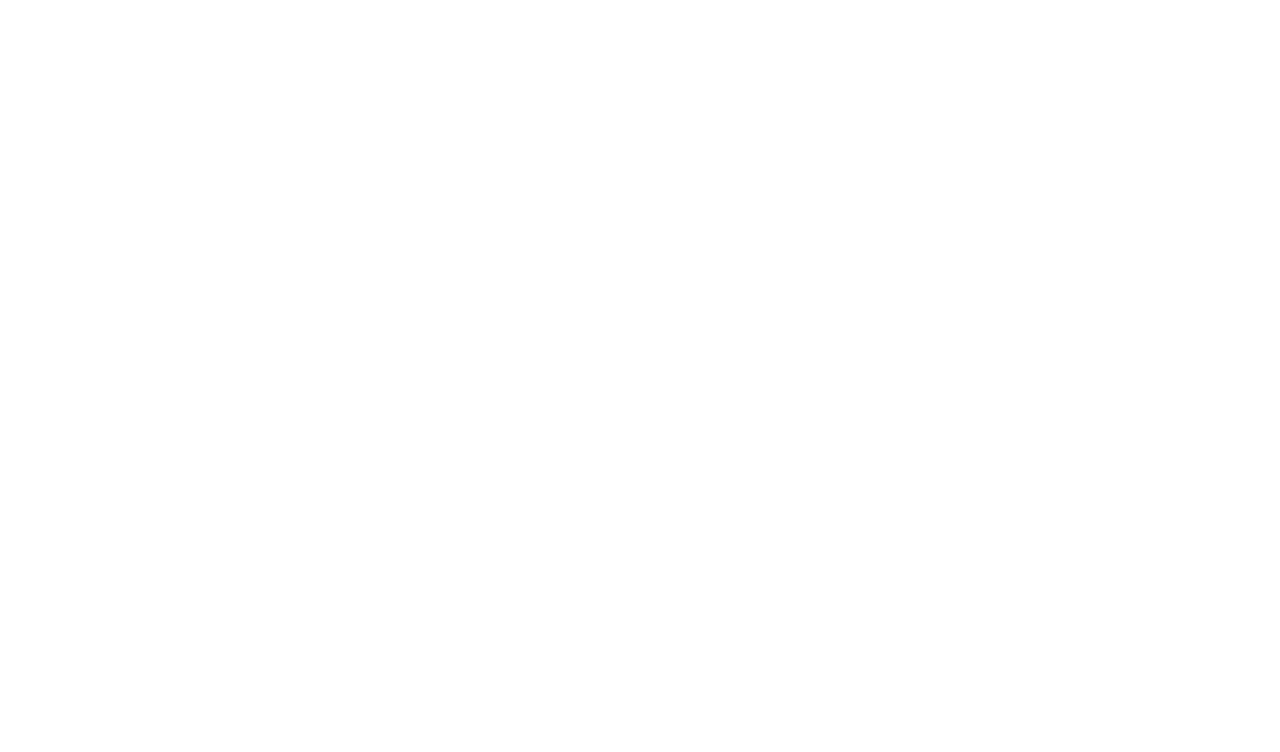
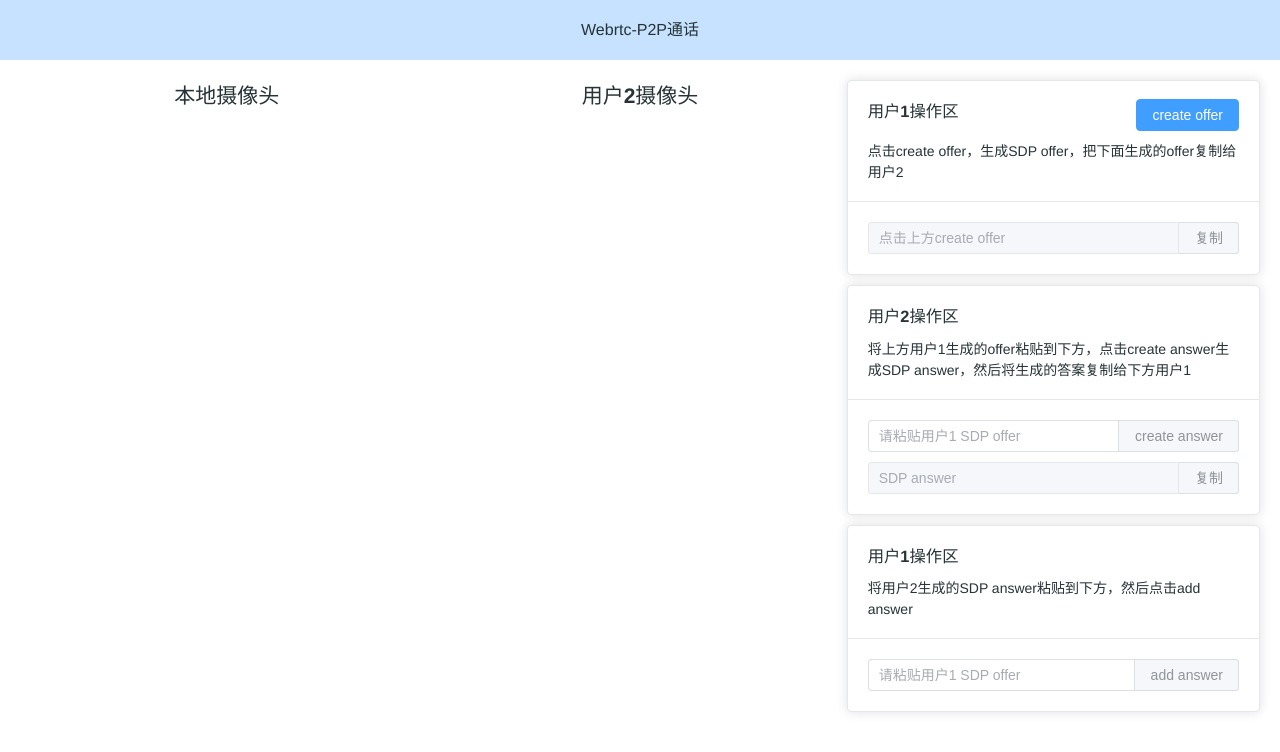
Before and after one commit to wangyingjie123/tesla-3dmodel, a Vue app: page /webrtc-p2p in a window 1280 px wide. Before the commit this address had no page. Shown: the top 752 px of the page. Built offline with nearby package versions, Linux system fonts and the light colour scheme; no server answers.

Commit message:
feat: webrtc远程通话

```diff
--- a/package.json
+++ b/package.json
@@ -15,7 +15,8 @@
     "element-plus": "^2.2.22",
     "three": "^0.146.0",
     "vue": "^3.2.41",
-    "vue-router": "^4.1.6"
+    "vue-router": "^4.1.6",
+    "webrtc-adapter": "^8.2.0"
   },
   "devDependencies": {
     "@types/node": "^18.11.8",
--- /dev/null
+++ b/src/pages/webrtc-p2p/index.vue
@@ -0,0 +1,136 @@
+<template>
+  <el-container>
+    <el-header class="p2p-header">Webrtc-P2P通话</el-header>
+    <el-main>
+      <el-row>
+        <el-col :span="16">
+          <el-row>
+            <!-- 给自己本地的视频播放设置静音，防止产生回音 -->
+            <el-col :span="12" class="p2p-video">
+              <h2 class="p2p-subtitle margin-bottom-10">本地摄像头</h2>
+              <video class="p2p-video__dom" ref="localRef" autoplay playsinline muted></video>
+            </el-col>
+            <el-col :span="12" class="p2p-video">
+              <h2 class="p2p-subtitle margin-bottom-10">用户2摄像头</h2>
+              <video class="p2p-video__dom" ref="remoteRef" autoplay playsinline></video>
+            </el-col>
+          </el-row>
+        </el-col>
+        <el-col :span="8">
+          <OfferForm
+            :localOffer="localOffer"
+            :remoteAnswer="remoteAnswer"
+            @createOffer="createOffer"
+            @createAnswer="createAnswer"
+            @addAnswer="addAnswer"
+          ></OfferForm>
+        </el-col>
+      </el-row>
+    </el-main>
+  </el-container>
+</template>
+<script setup lang="ts">
+import 'webrtc-adapter';
+import { ref, onMounted } from 'vue';
+import OfferForm from './offer-form.vue';
+const localRef = ref<HTMLVideoElement>();
+const remoteRef = ref<HTMLVideoElement>();
+// 创建本地/远程 SDP 描述, 用于描述本地/远程的媒体流
+const localOffer = ref('');
+const remoteAnswer = ref('');
+const pc = new RTCPeerConnection();
+// 初始化
+const init = async () => {
+  // 获取本地端视频标签
+  const localVideo = localRef.value!;
+  // 获取远程端视频标签
+  const remoteVideo = remoteRef.value!;
+  // 采集本地媒体流
+  const localStream = await navigator.mediaDevices.getUserMedia({
+    video: true,
+    audio: true,
+  });
+  // 设置本地视频流
+  localVideo.srcObject = localStream;
+  // 不推荐使用：已经过时的方法 [addStream API](https://developer.mozilla.org/en-US/docs/Web/API/RTCPeerConnection/addStream)
+  // pc.addStream(localStream);
+  // 添加本地媒体流的轨道都添加到 RTCPeerConnection 中
+  localStream.getTracks().forEach((track) => {
+    pc.addTrack(track, localStream);
+  });
+  // 监听远程流，方法一：
+  pc.ontrack = (event) => {
+    remoteVideo.srcObject = event.streams[0];
+  };
+  // 方法二：你也可以使用 addStream API，来更加详细的控制流的添加
+  // const remoteStream: MediaStream = new MediaStream()
+  // pc.ontrack = (event) => {
+  //   event.streams[0].getTracks().forEach((track) => {
+  //     remoteStream.addTrack(track)
+  //   })
+  //   // 设置远程视频流
+  //   remoteVideo.srcObject = remoteStream
+  // }
+};
+const createOffer = async () => {
+  // 创建 offer
+  const offer = await pc.createOffer();
+  // 设置本地描述
+  await pc.setLocalDescription(offer);
+  // await pc.setLocalDescription()
+  // 到这里，我们本地的 offer 就创建好了，一般在这里通过信令服务器发送 offerSdp 给远端
+  // 监听 RTCPeerConnection 的 onicecandidate 事件，当 ICE 服务器返回一个新的候选地址时，就会触发该事件
+  pc.onicecandidate = async (event) => {
+    if (!event.candidate) {
+      return;
+    }
+    localOffer.value = JSON.stringify(pc.localDescription);
+  };
+};
+const createAnswer = async (localOffer: string) => {
+  if (!localOffer) return;
+  // 解析字符串
+  const offer = JSON.parse(localOffer);
+  pc.onicecandidate = async (event) => {
+    // Event that fires off when a new answer ICE candidate is created
+    if (event.candidate) {
+      const answer = JSON.stringify(pc.localDescription);
+      remoteAnswer.value = answer;
+    }
+  };
+  await pc.setRemoteDescription(offer);
+  const answer = await pc.createAnswer();
+  await pc.setLocalDescription(answer);
+};
+// 添加 answer(应答)
+const addAnswer = async (remoteAnswer: string) => {
+  if (!remoteAnswer) return;
+  const answer = JSON.parse(remoteAnswer);
+  if (!pc.currentRemoteDescription) {
+    pc.setRemoteDescription(answer);
+  }
+};
+onMounted(() => {
+  init();
+});
+</script>
+<style scoped lang="scss">
+.p2p {
+  &-header {
+    background-color: var(--el-color-primary-light-7);
+    color: var(--el-text-color-primary);
+    text-align: center;
+    font-size: var(--el-font-size-medium);
+    line-height: var(--el-header-height);
+  }
+  &-subtitle {
+    text-align: center;
+  }
+  &-video {
+    text-align: center;
+    &__dom {
+      width: 480px;
+    }
+  }
+}
+</style>
--- /dev/null
+++ b/src/pages/webrtc-p2p/offer-form.vue
@@ -0,0 +1,80 @@
+<template>
+  <el-card shadow="always">
+    <template #header>
+      <div class="card-header">
+        <div class="card-header__title">
+          <h3>用户1操作区</h3>
+          <el-button type="primary" @click="emit('createOffer')">create offer</el-button>
+        </div>
+        <p class="margin-top-10">点击create offer，生成SDP offer，把下面生成的offer复制给用户2</p>
+      </div>
+    </template>
+    <el-input :value="localOffer" disabled placeholder="点击上方create offer" class="input-with-select">
+      <template #append>
+        <el-button @click="copyOffer(localOffer)" :disabled="!localOffer">复制</el-button>
+      </template>
+    </el-input>
+  </el-card>
+  <el-card shadow="always" class="margin-top-10">
+    <template #header>
+      <div class="card-header">
+        <div class="card-header__title">
+          <h3>用户2操作区</h3>
+        </div>
+        <p class="margin-top-10">
+          将上方用户1生成的offer粘贴到下方，点击create answer生成SDP answer，然后将生成的答案复制给下方用户1
+        </p>
+      </div>
+    </template>
+    <el-input placeholder="请粘贴用户1 SDP offer" v-model="sdpOffer" clearable class="input-with-select">
+      <template #append>
+        <el-button :disabled="!sdpOffer" @click="emit('createAnswer', sdpOffer)">create answer</el-button>
+      </template>
+    </el-input>
+    <el-input placeholder="SDP answer" :value="remoteAnswer" disabled class="margin-top-10">
+      <template #append>
+        <el-button @click="copyOffer(remoteAnswer)" :disabled="!remoteAnswer">复制</el-button>
+      </template>
+    </el-input>
+  </el-card>
+  <el-card shadow="always" class="margin-top-10">
+    <template #header>
+      <div class="card-header">
+        <div class="card-header__title">
+          <h3>用户1操作区</h3>
+        </div>
+        <p class="margin-top-10">将用户2生成的SDP answer粘贴到下方，然后点击add answer</p>
+      </div>
+    </template>
+    <el-input placeholder="请粘贴用户1 SDP offer" v-model="remoteAnswerCopy" clearable class="input-with-select">
+      <template #append>
+        <el-button @click="emit('addAnswer', remoteAnswerCopy)" :disabled="!remoteAnswerCopy">add answer</el-button>
+      </template>
+    </el-input>
+  </el-card>
+</template>
+<script setup lang="ts">
+import { copy } from '@/utils/copy';
+import { ref } from 'vue';
+const sdpOffer = ref('');
+const remoteAnswerCopy = ref('');
+defineProps<{ localOffer: string; remoteAnswer: string }>();
+const emit = defineEmits<{
+  (e: 'createOffer'): void;
+  (e: 'createAnswer', localOffer: string): void;
+  (e: 'addAnswer', remoteAnswer: string): void;
+}>();
+const copyOffer = (value: string) => {
+  copy(value);
+};
+</script>
+<style scoped lang="scss">
+.card {
+  &-header {
+    &__title {
+      display: flex;
+      justify-content: space-between;
+    }
+  }
+}
+</style>
--- a/src/routes/index.ts
+++ b/src/routes/index.ts
@@ -3,6 +3,7 @@ import Home from '@/pages/home/index.vue';
 const routes = [
   { path: '/', component: Home },
   { path: '/webrtc', component: () => import('@/pages/webrtc/index.vue') },
+  { path: '/webrtc-p2p', component: () => import('@/pages/webrtc-p2p/index.vue') },
   { path: '/three', component: () => import('@/pages/three/index.vue') },
 ];
 
--- /dev/null
+++ b/src/utils/copy.ts
@@ -0,0 +1,9 @@
+import { ElMessage } from 'element-plus';
+export const copy = async (text: string) => {
+  try {
+    await navigator.clipboard.writeText(text);
+    ElMessage.success('Page URL copied to clipboard');
+  } catch (err) {
+    console.error('Failed to copy: ', err);
+  }
+};
```
Also changed, not shown: 2 other files (tests, documents, lock files or other folders).
